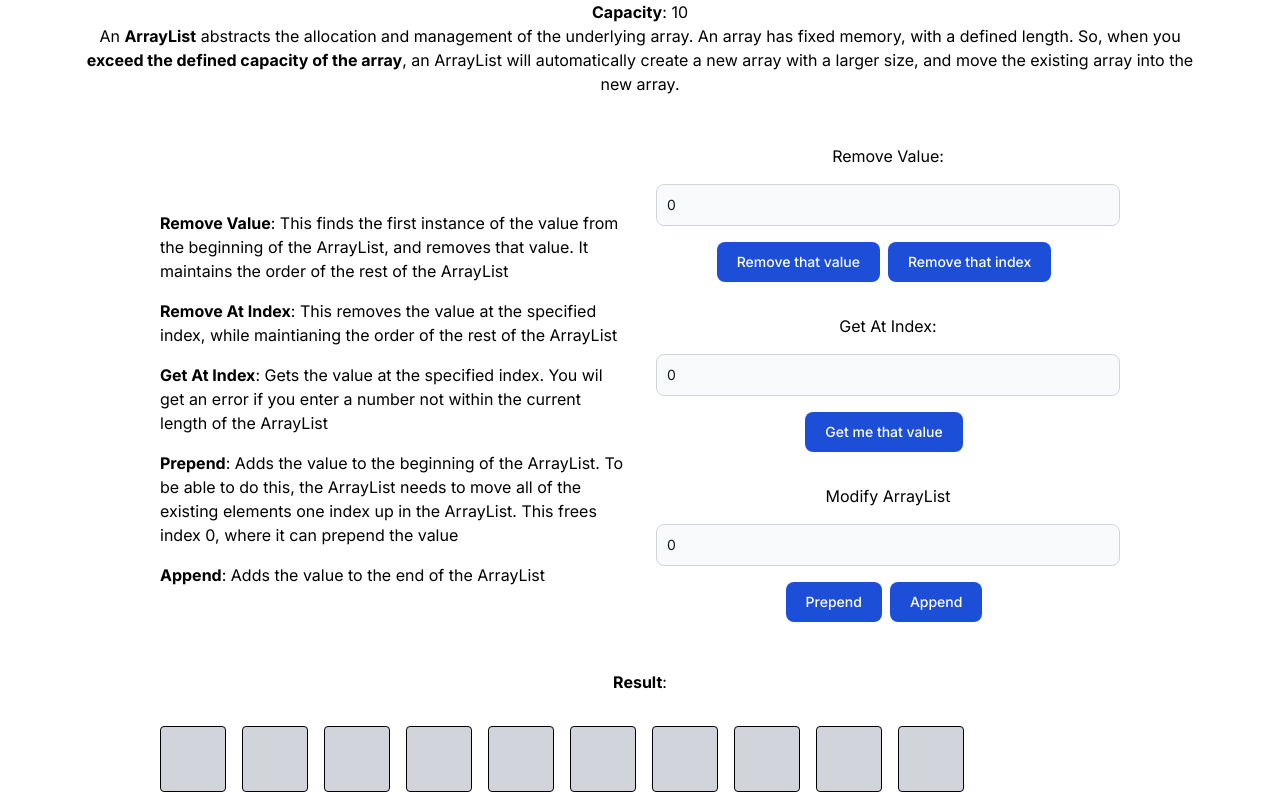
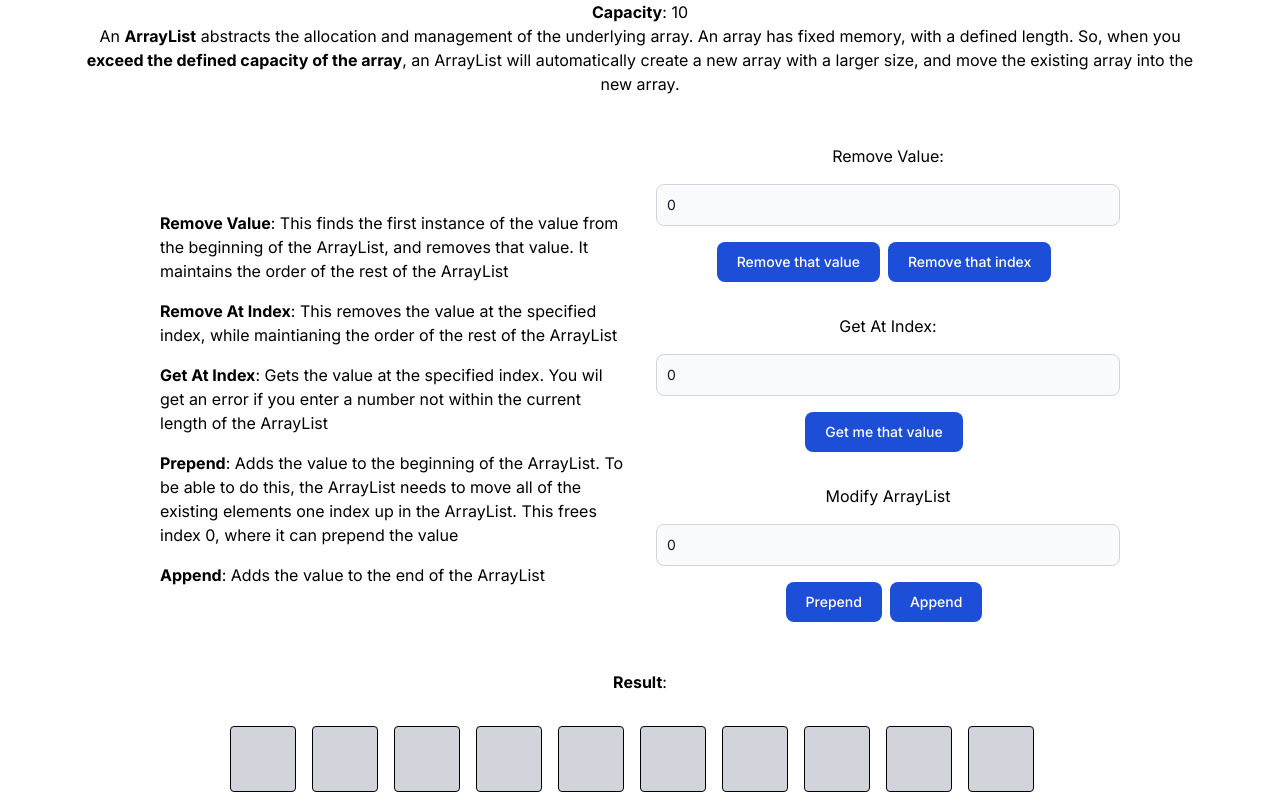
Before and after one commit to Ben-Hilger/website, a Next.js app in the folder web/: page /data-structures/arraylist in a window 1280 px wide. Shown: the part 312-1104 px from the top of the page. Built offline with nearby package versions, Linux system fonts and the light colour scheme.

Commit message:
feature: add additional explanation around how arraylist works

```diff
--- a/web/src/app/data-structures/arraylist/page.tsx
+++ b/web/src/app/data-structures/arraylist/page.tsx
@@ -47,7 +47,7 @@ export default function ArrayList() {
             return;
         }
         const newLength = decrementLength();
-        const arrayValidation = validateArraySize(newLength);
+        const arrayValidation = validateArraySize(newLength, true);
         let array = arrayValidation.array;
         array.splice(removeAtValue, 1);
         updateStates(array, arrayValidation.capacity, newLength);
@@ -60,7 +60,7 @@ export default function ArrayList() {
             return;
         }
         const newLength = decrementLength();
-        const arrayValidation = validateArraySize(newLength);
+        const arrayValidation = validateArraySize(newLength, true);
         let array = arrayValidation.array;
         array.splice(result, 1);
         updateStates(array, arrayValidation.capacity, newLength);
@@ -84,16 +84,19 @@ export default function ArrayList() {
         return length - 1;
     }
 
-    function validateArraySize(length: number): { capacity: number, array: Array<number> } {
+    function validateArraySize(length: number, isRemoving = false): { capacity: number, array: Array<number> } {
         let newArray = arrayList;
         let newCapacity = capacity;
         if (length > capacity) {
+            setResultValue("Did you notice that the capacity doubled? Once the capacity is exceeded, it doubles, and then creates a new array with that expanded capacity. This can be different depending on how the underlying ArrayList is implemented");
             newCapacity *= 2;
             let expandedArray = new Array(newCapacity);
             for (let i = 0; i < newArray.length; i++) {
                 expandedArray[i] = newArray[i];
             }
             newArray = expandedArray;
+        } else if (length < capacity / 2 && isRemoving) {
+            setResultValue("Do you notice how, even though less than half of the capacity is used, the capacity remains the same? Typically, ArrayList's do not remove capacity, and only increase the capacity as needed");
         }
         return { capacity: newCapacity, array: newArray };
     }
@@ -109,11 +112,6 @@ export default function ArrayList() {
         }
         const indexValue = arrayList[getIndex];
         setResultValue(`The value is: ${indexValue}`);
-    }
-
-    function resetGetIndexValue() {
-        setResultValue("");
-        setGetValue(0);
     }
 
     function getArrayListDisplay() {
@@ -226,10 +224,10 @@ export default function ArrayList() {
                             {modifyArrayListInputRegion()}
                     </div>
                 </div>
-                <div className="p-1">
-                    <p><b>Result</b>: {resultValue} </p>
+                <div className="p-1 flex w-50 justify-content-center align-items-center">
+                    <p><b>Result</b>: {resultValue}</p>
                 </div>
-                <div className="flex flex-row align-items-center w-75 flex-wrap">
+                <div className="flex flex-row align-items-center w-75 flex-wrap justify-content-center">
                     {getArrayListDisplay()}
                     {getEmptySlots()}
                 </div>
```
